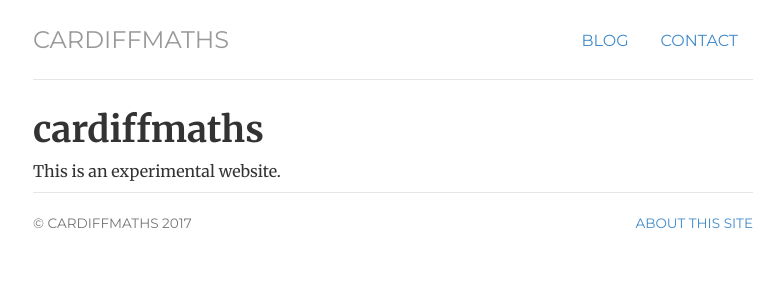
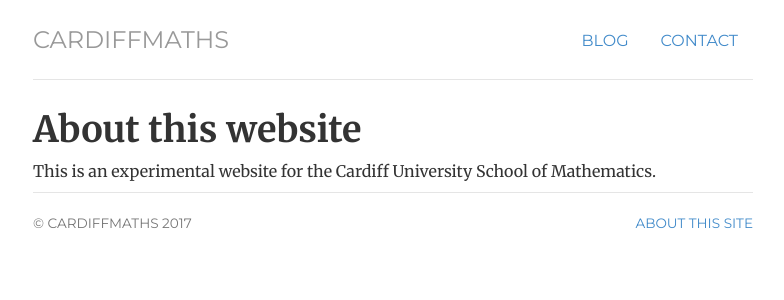
Before and after one commit to cardiffmaths/cardiffmaths.github.io, a Jekyll site: the page built from about.html, in a window 1280 px wide. Shown: the top 300 px of the page, without its empty margins (247-1031 px from the left). Built offline with Jekyll 4.4.1, drawn with Linux system fonts in a browser that asks for light colours; nearby versions of some CDN libraries; library files that are not in the unit come from our copies.

Commit message:
Update about.html

```diff
--- a/about.html
+++ b/about.html
@@ -3,6 +3,6 @@ layout: default
 title: About cardiffmaths
 ---
 <div class="intro">
-	<h1>cardiffmaths</h1>
-		<p>This is an experimental website.</p>
+	<h1>About this website</h1>
+		<p>This is an experimental website for the Cardiff University School of Mathematics.</p>
 </div>
```
